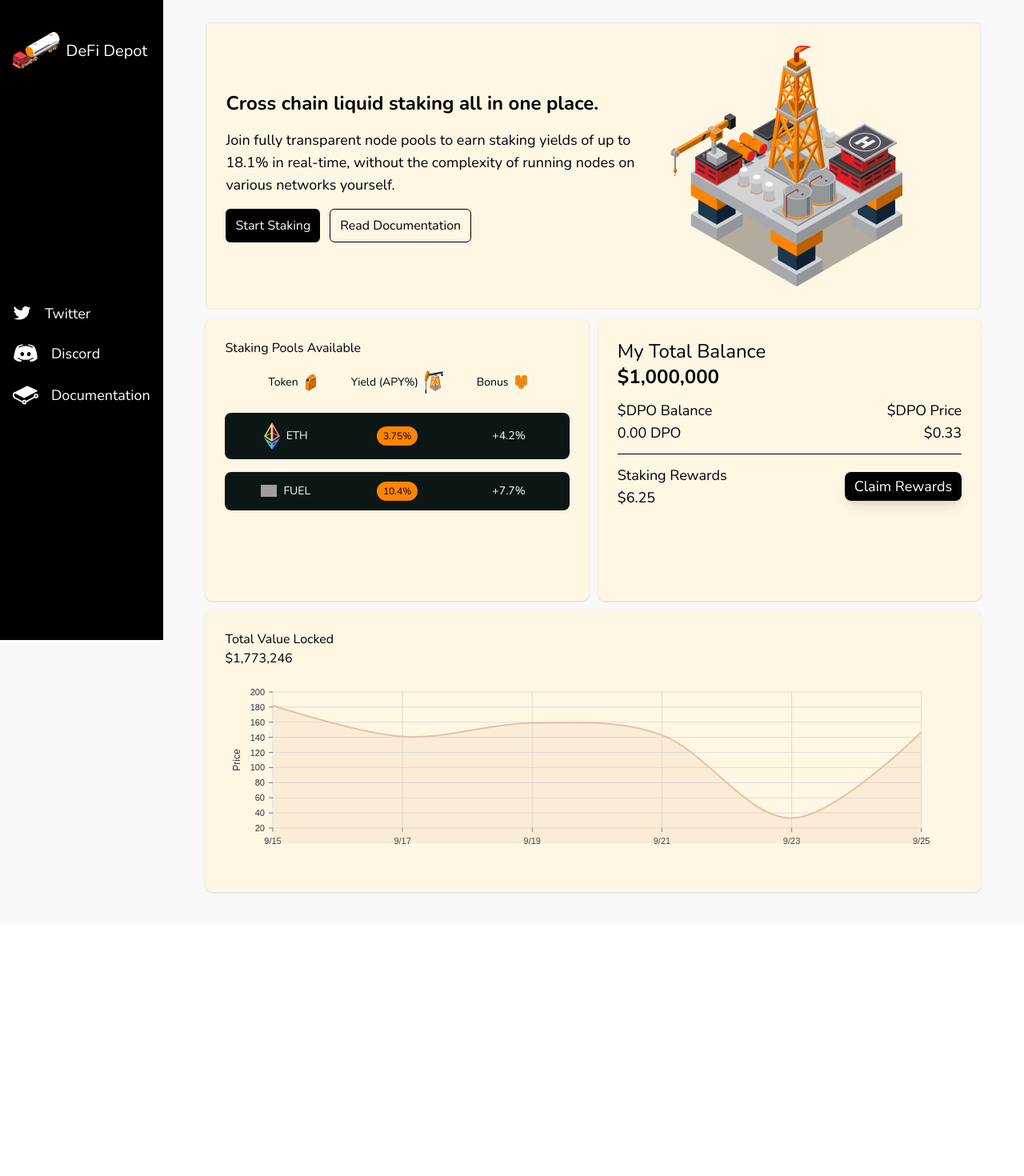
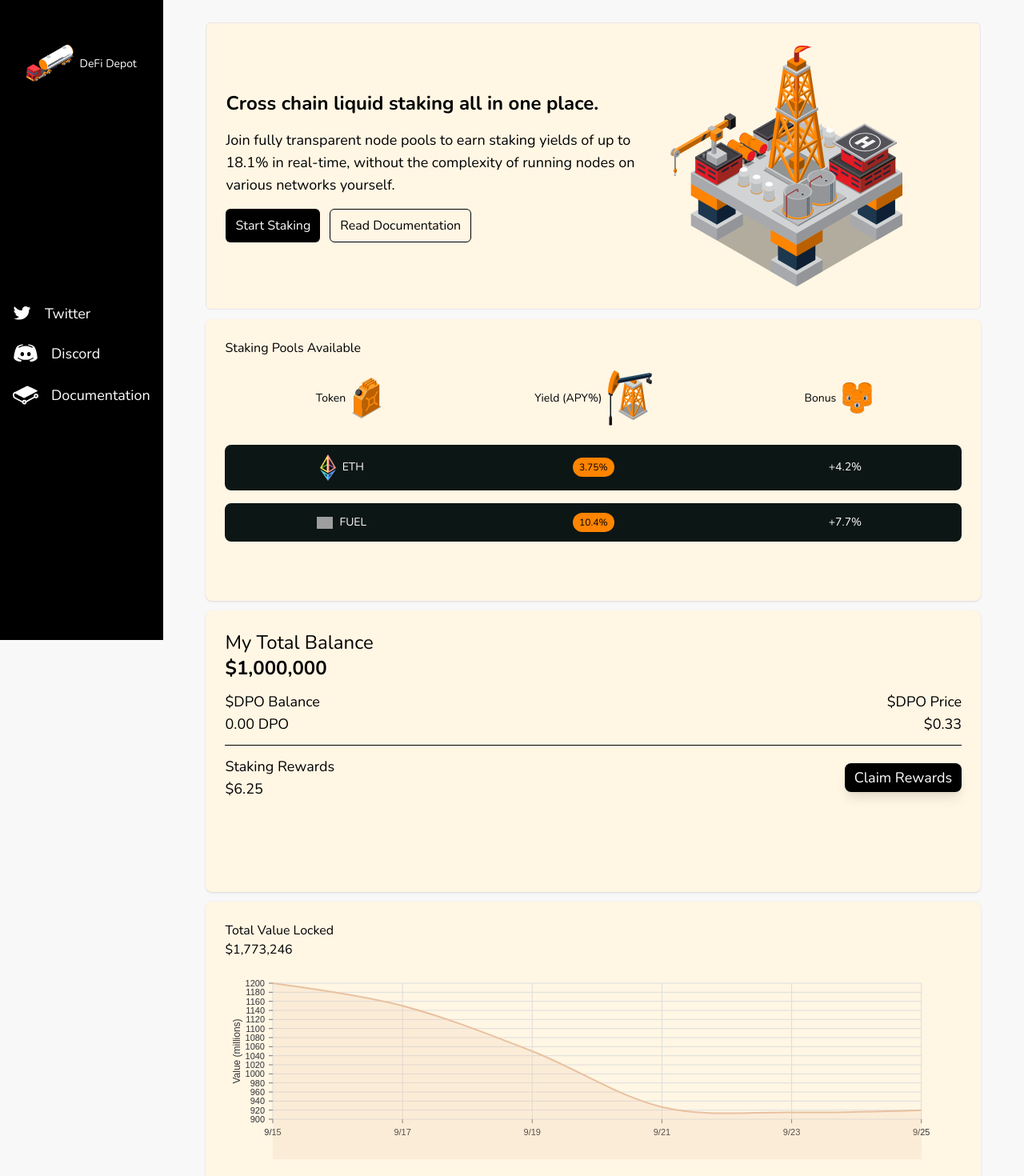
Before and after one commit to bearknowledge/DefiDepot, a Next.js app: page / in a window 1280 px wide. Shown: the top 1470 px of the page at 80% size. Before the commit the page ends 1155 px from the top, so only its background shows below. Built offline with nearby package versions, Linux system fonts and the light colour scheme; grey boxes are pictures that could not be loaded.

Commit message:
some responsivness added

```diff
--- a/components/dashboard.tsx
+++ b/components/dashboard.tsx
@@ -7,8 +7,8 @@ export const Dashboard = () => {
 
   return (
 
-<div className="flex flex-col justify-between items-center flex-2  h-fit pt-7">
-<div className="w-[90%] bg-[#FFF6E4] border h-fit rounded-md flex flex-row mb-3">
+<div className="flex flex-col justify-between items-center h-fit pt-7">
+<div className="flex laptop:w-[90%] bg-[#FFF6E4] border h-fit rounded-md flex-row mb-3 mobile:w-full ">
   <div className="flex flex-col w-[60%] justify-center space-y-4 px-6">
     <h1 className="sm-laptop:text-2xl font-bold">Cross chain liquid staking all in one place.</h1>
     <p className="sm-laptop:text-lg">Join fully transparent node pools to earn staking yields of up to 18.1% in real-time, without the complexity of running nodes on various networks yourself.</p>
--- a/components/linegraph.jsx
+++ b/components/linegraph.jsx
@@ -23,32 +23,32 @@ const interval = Last7Days();
 
   const data = [{
 
-      "id": "price",
+      "id": "value",
       "color": "hsl(138, 70%, 50%)",
       "data": [
         {
           "x": interval[0],
-          "y": 182
+          "y": "1200 M"
         },
         {
           "x": interval[1],
-          "y": 141
+          "y": "1150 M"
         },
         {
           "x": interval[2],
-          "y": 159
+          "y": "1050 M"
         },
         {
           "x": interval[3],
-          "y": 143
+          "y": "927 M"
         },
         {
           "x": interval[4],
-          "y": 33
+          "y": "915 M"
         },
         {
           "x": interval[5],
-          "y": 147
+          "y": "920 M"
         },
       ]
 
@@ -85,7 +85,7 @@ const interval = Last7Days();
         tickSize: 5,
         tickPadding: 5,
         tickRotation: 0,
-        legend: 'Price',
+        legend: 'Value (millions)',
         legendOffset: -45,
         legendPosition: 'middle'
     }}
--- a/components/nav.tsx
+++ b/components/nav.tsx
@@ -1,20 +1,51 @@
-
 export const Nav = () => {
+  return (
+    <div className="flex mobile:flex-row bg-[black] mobile:w-full h-[80px] items-center justify-between laptop:flex-col laptop:h-screen laptop:w-fit justify-between p-4 z-10 bg-[black] sticky top-0 text-white">
+      <div className="flex mobile:text-sm pt-0 laptop:flex-row items-center text-xl pt-10">
+        <img className="h-[3rem] mr-2" src="/truck.svg" />
+        DeFi Depot
+      </div>
 
 
 
+<div className="laptop:hidden">
+  <button>
+  <svg xmlns="http://www.w3.org/2000/svg" className="w-5 h-5" fill="none" viewBox="0 0 24 24" stroke="currentColor" stroke-width="2"><path stroke-linecap="round" stroke-linejoin="round" d="M4 6h16M4 12h16M4 18h16"></path></svg>
+  </button>
+</div>
 
-  return (
 
-    <div className="flex flex-1 flex-col h-screen w-fit justify-between px-4 z-10 bg-[black] sticky top-0  text-white">
-    <div className='flex flex-row items-center text-xl pt-10'><img className="h-[3rem] mr-2" src='/truck.svg'/>DeFi Depot</div>
-    <div className='flex flex-col w-max'>
-    <a href="https://twitter.com/fuellabs_" className="w-fit flex flex-row items-center text-lg group"><img className='group-hover:animate-ping w-[1.5rem]' src='/twitter.svg'/> <p className='pl-4   font-Inter'>Twitter</p></a>
-    <a href="https://discord.com/invite/fuelnetwork" target="blank" className="w-fit flex flex-row items-center text-lg group pt-5"><img className="group-hover:animate-ping w-[2rem]" src='/discord.svg'/><p className='pl-4  font-Inter'>Discord</p></a>
-    <a className="w-fit flex flex-row items-center text-lg group pt-5"><img className="group-hover:animate-ping w-[2rem]" src='/gitbook-icon.svg'/><p className='pl-4 font-Inter'>Documentation</p></a>
+      <div className="mobile:hidden laptop:flex flex-col w-max">
+        <a
+          href="https://twitter.com/fuellabs_"
+          className="w-fit flex flex-row items-center text-lg group"
+        >
+          <img
+            className="group-hover:animate-ping w-[1.5rem]"
+            src="/twitter.svg"
+          />{" "}
+          <p className="pl-4   font-Inter">Twitter</p>
+        </a>
+        <a
+          href="https://discord.com/invite/fuelnetwork"
+          target="blank"
+          className="w-fit flex flex-row items-center text-lg group pt-5"
+        >
+          <img
+            className="group-hover:animate-ping w-[2rem]"
+            src="/discord.svg"
+          />
+          <p className="pl-4  font-Inter">Discord</p>
+        </a>
+        <a className="w-fit flex flex-row items-center text-lg group pt-5">
+          <img
+            className="group-hover:animate-ping w-[2rem]"
+            src="/gitbook-icon.svg"
+          />
+          <p className="pl-4 font-Inter">Documentation</p>
+        </a>
+      </div>
+      <span className="mobile:hidden laptop:block"></span>
     </div>
-    <span></span>
-
-  </div>
-  )
-}
+  );
+};
--- a/components/staking.tsx
+++ b/components/staking.tsx
@@ -34,10 +34,10 @@ const allPools:any [] = [
 ];
 
 return (
-  <div className="flex flex-col justify-center w-[90%] mb-10">
+  <div className="flex mb-10 mobile:w-full laptop:flex-col justify-center laptop:w-[90%]">
     <div className="grid grid-cols-2 grid-rows-2 gap-x-3 gap-y-3 w-full">
     {Token === -1 ?
-     <span className="w-full h-[22rem] bg-[#FFF6E4] rounded-lg shadow p-6">
+     <span className="w-full h-[22rem] bg-[#FFF6E4] rounded-lg shadow p-6 mobile:col-span-2">
        <h1>Staking Pools Available</h1>
 
         <StakePoolTable>
@@ -63,7 +63,7 @@ return (
         <StakeTab token={allPools[Token]}/>
       </span> }
 
-      <span className="text-lg w-full h-[22rem] bg-[#FFF6E4] rounded-lg shadow p-6">
+      <span className="text-lg w-full h-[22rem] bg-[#FFF6E4] rounded-lg shadow p-6 mobile:col-span-2">
         <div className='flex flex-1 flex-col'>
         <h1 className='text-2xl'>My Total Balance</h1>
         <h1 className='font-bold text-2xl'>$1,000,000</h1>
--- a/pages/index.tsx
+++ b/pages/index.tsx
@@ -6,7 +6,7 @@ import Image from 'next/image'
 
 const Home: NextPage = () => {
   return (
-    <div className="flex w-screen min-h-screen flex-row bg-[#F8F8F8] font-Base ">
+    <div className="flex mobile:flex-col w-screen laptop:w-screen min-h-screen laptop:flex-row bg-[#F8F8F8] font-Base">
       <Head>
         <title>Defi Depot</title>
         <link rel="icon" href="/rig.svg" />
@@ -14,7 +14,10 @@ const Home: NextPage = () => {
 <link rel="preconnect" href="https://fonts.gstatic.com"/>
 <link href="https://fonts.googleapis.com/css2?family=Nunito:ital,wght@0,200;0,300;0,400;0,500;0,600;0,700;0,800;0,900;0,1000;1,200;1,300;1,400;1,500;1,600;1,700;1,800;1,900;1,1000&display=swap" rel="stylesheet"></link>
       </Head>
+
       <Nav/>
+
+
 
        <Dashboard/>
 
```
Also changed, not shown: public/menu.svg (added).
